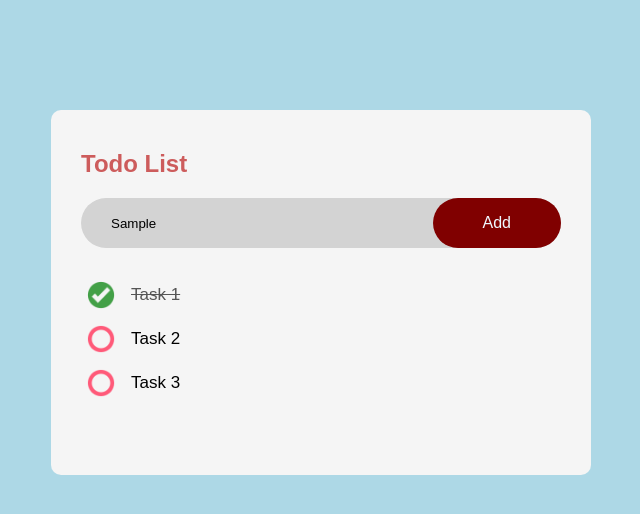
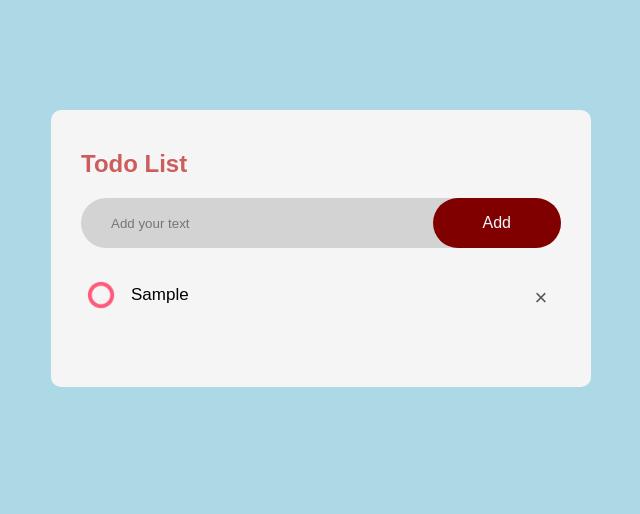
Before and after one commit to Jeckmen/cfc-todo-app, a plain HTML site: page index.html in a window 1280 px wide. Both pictures are taken after typing "Sample" into the empty fields and a click on the button "Add". Shown: the whole page, without its empty margins (319-959 px from the left). Drawn offline with Linux system fonts and the light colour scheme.

Commit message:
Added Javascript file to add task from input box, delete task, and save task list to local storage

```diff
--- a/css/style.css
+++ b/css/style.css
@@ -78,3 +78,18 @@ ul li.checked{
 ul li.checked::before{
     background-image: url(../images/checked.webp);
 }
+ul li span{
+    position:absolute;
+    right: 0;
+    top: 5px;
+    width: 40px;
+    height: 40px;
+    font-size: 22px;
+    color: #555;
+    line-height: 40px;
+    text-align: center;
+    border-radius: 50%;
+}
+ul li span:hover{
+    background: #edeef0;
+}
--- a/index.html
+++ b/index.html
@@ -12,16 +12,15 @@
         <h2>Todo List</h2>
         <div class="row">
             <input type="text" id="input-box" placeholder="Add your text">
-            <button>Add</button>
+            <button onclick="addTask()">Add</button>
         </div>
         <ul id="list-container">
-            <li class="checked">Task 1</li>
+            <!-- <li class="checked">Task 1</li>
             <li>Task 2</li>
-            <li>Task 3</li>
+            <li>Task 3</li> -->
         </ul>
-
     </div>
 </div>
-
+<script src="js/script.js"></script>
 </body>
 </html>
--- a/js/script.js
+++ b/js/script.js
@@ -0,0 +1,38 @@
+const inputBox = document.getElementById("input-box");
+const listContainer = document.getElementById("list-container");
+
+function addTask(){
+    if(inputBox.value === ''){
+        alert("You must write a task");
+    }
+    else{
+        let li = document.createElement("li");
+        li.innerHTML = inputBox.value;
+        listContainer.appendChild(li);
+        let span = document.createElement("span");
+        span.innerHTML = "\u00d7";
+        li.appendChild(span);
+    }
+    inputBox.value = "";
+    saveData();
+}
+
+listContainer.addEventListener("click", function(e){
+    if(e.target.tagName === "LI"){
+        e.target.classList.toggle("checked");
+        saveData();
+    }
+    else if(e.target.tagName === "SPAN"){
+        e.target.parentElement.remove();
+        saveData();
+    }
+}, false);
+
+function saveData(){
+    localStorage.setItem("todoList", listContainer.innerHTML);
+}
+
+function showTask(){
+    listContainer.innerHTML = localStorage.getItem("todoList");
+}
+showTask();
```
Also changed, not shown: 1 other file.
